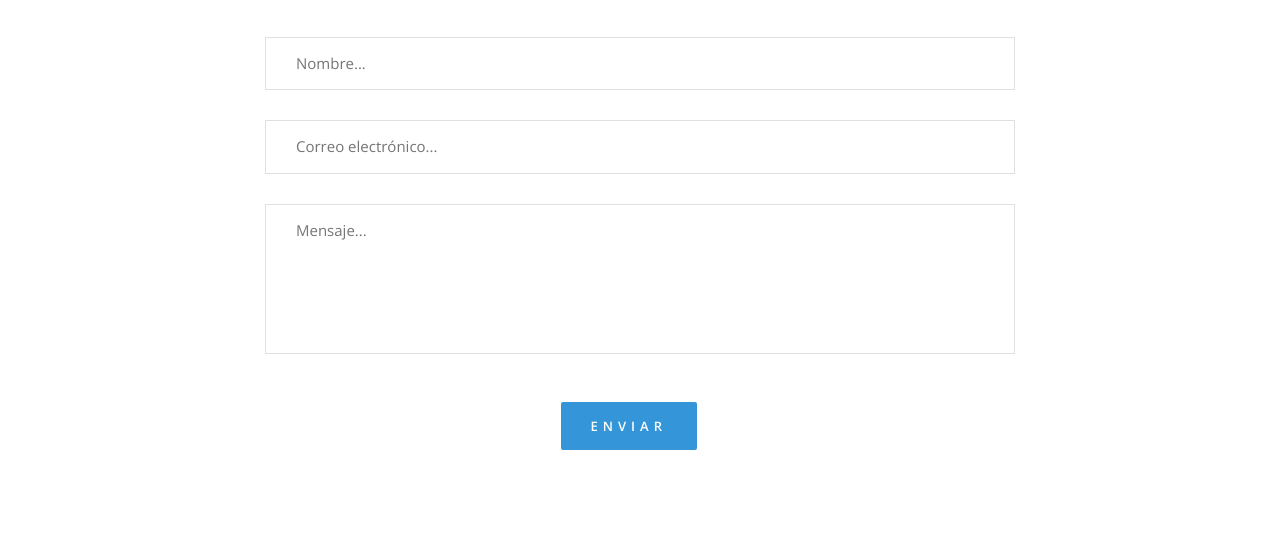
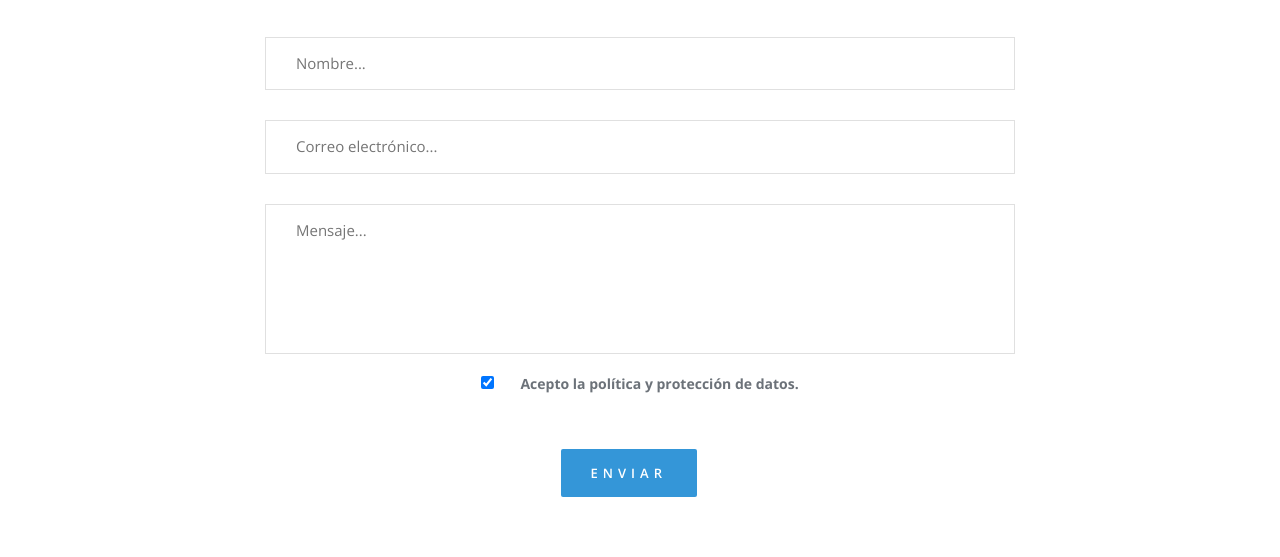
Before and after one commit to BlancaLobato/Proyecto2021DIWClinicaDental, a plain HTML site: page Proyecto_Dentista/contacto.html in a window 1280 px wide. Shown: the part 202-759 px from the top of the page. Drawn offline with nearby package versions, Linux system fonts and the light colour scheme.

Commit message:
Add files via upload

```diff
--- a/Proyecto_Dentista/contacto.html
+++ b/Proyecto_Dentista/contacto.html
@@ -67,6 +67,12 @@
             <input name="name" id="name" type="text" class="col-xs-12 col-sm-12 col-md-12 col-lg-12" placeholder="Nombre..." >
             <input name="email" id="email" type="email" class=" col-xs-12 col-sm-12 col-md-12 col-lg-12 noMarr" placeholder="Correo electrónico..." >
             <textarea name="comments" id="comments" cols="" rows="" class="col-xs-12 col-sm-12 col-md-12 col-lg-12" placeholder="Mensaje..."></textarea>
+            <div class="form-check">
+              <input class="form-check-input" type="checkbox" value="" id="flexCheckChecked" checked>
+              <label class="form-check-label" for="flexCheckChecked">
+                Acepto la política y protección de datos.
+              </label>
+            </div>
             <input type="submit" id="submit" name="send" class="submitBnt" value="Enviar">
             <div id="simple-msg"></div>
           </form>
```
Also changed, not shown: Proyecto_Dentista/login.html (+7 -3 lines).
